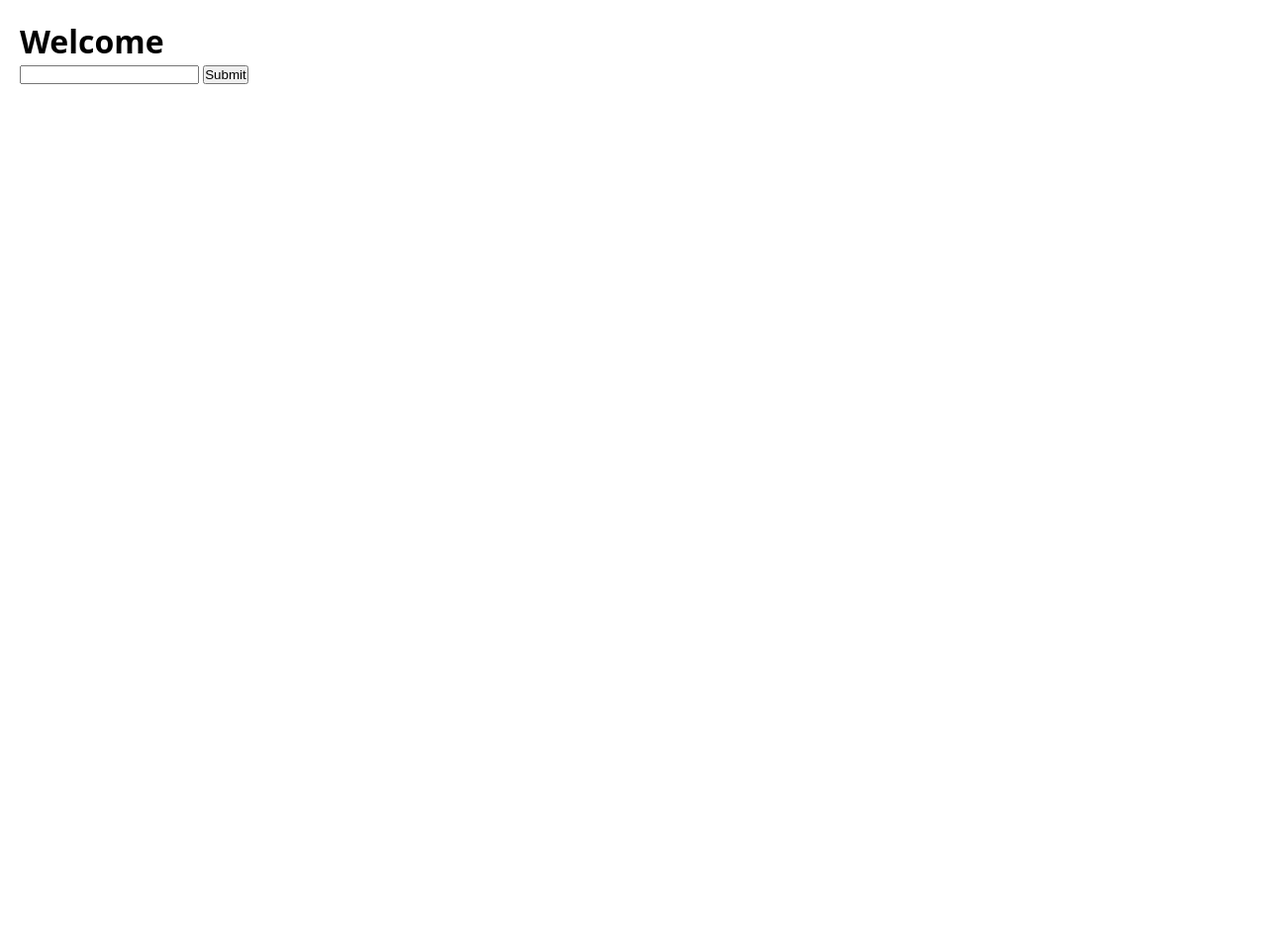
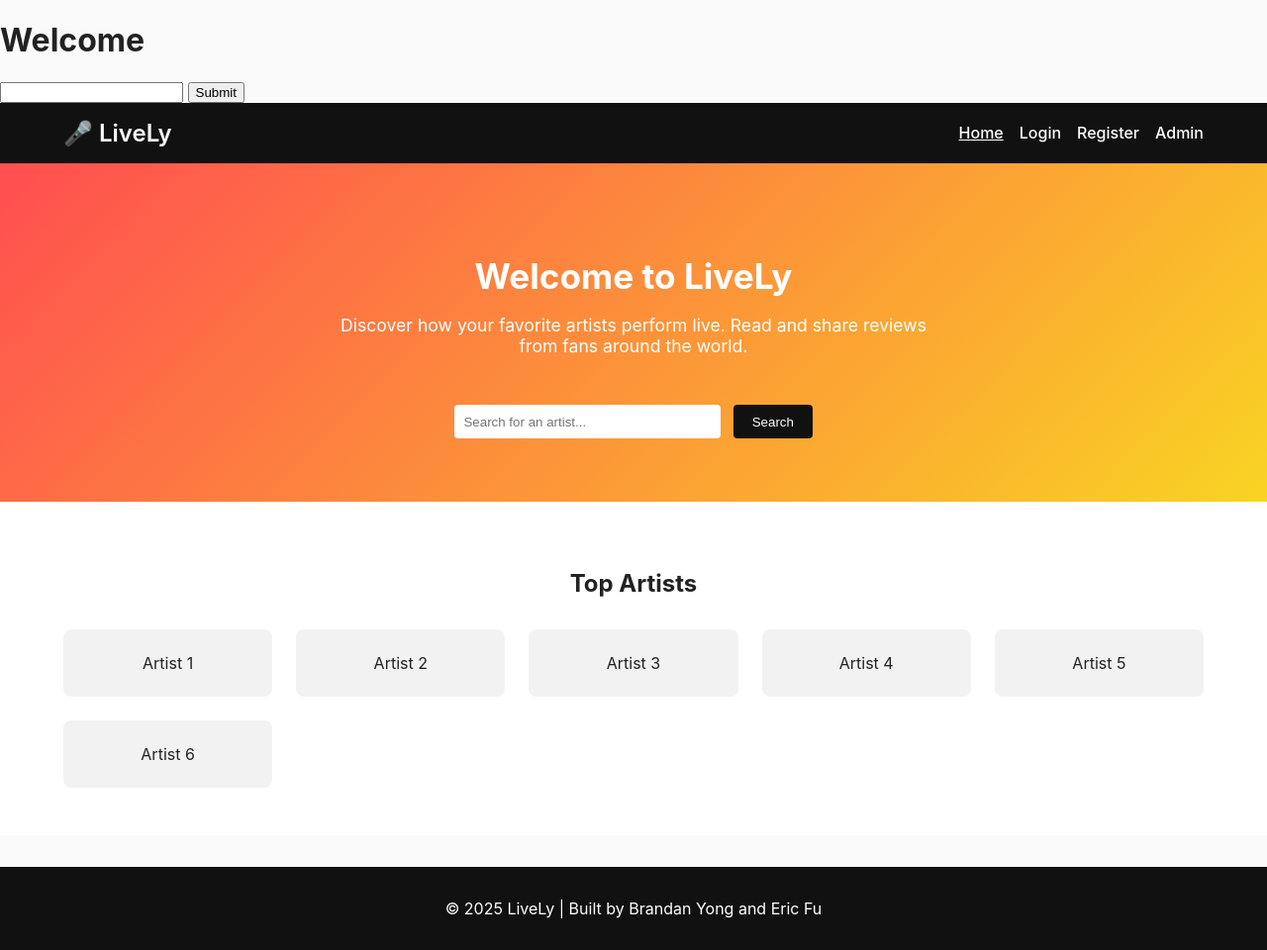
Before and after one commit to byong821/Artist-Live-Review-Page, a website with bundled scripts: page public/index.html in a window 1280 px wide. Shown: the whole page at 99% size. Before the commit the page ends 800 px from the top, so only its background shows below. Built offline with nearby package versions, Linux system fonts and the light colour scheme.

Commit message:
Add landing page (index.html) and homepage styles

```diff
--- a/package.json
+++ b/package.json
@@ -14,12 +14,12 @@
   "author": "",
   "license": "MIT",
   "dependencies": {
+    "dotenv": "^16.3.1",
     "express": "^4.18.2",
-    "mongodb": "^6.3.0",
-    "dotenv": "^16.3.1"
+    "mongodb": "^6.3.0"
   },
   "devDependencies": {
     "eslint": "^8.56.0",
-    "prettier": "^3.1.1"
+    "prettier": "^3.6.2"
   }
 }
--- a/public/index.html
+++ b/public/index.html
@@ -1,13 +1,70 @@
-<!DOCTYPE html>
+<!doctype html>
 <html lang="en">
   <head>
-  <meta charset="UTF-8">
-  <meta name="viewport" content="width=device-width, initial-scale=1.0">
-  <title>Project 2</title>
-  <link rel="stylesheet" href="/styles/main.css">
+    <meta charset="UTF-8" />
+    <meta name="viewport" content="width=device-width, initial-scale=1.0" />
+    <title>LiveLy - Live Performance Reviews</title>
+    <link rel="stylesheet" href="/public/styles/home.css" />
   </head>
   <body>
     <div id="app"></div>
     <script type="module" src="/js/main.js"></script>
+
+    <!-- ===== HEADER ===== -->
+    <header class="header">
+      <div class="container header-content">
+        <div class="logo">🎤 LiveLy</div>
+        <nav class="navbar">
+          <ul>
+            <li><a href="/" class="active">Home</a></li>
+            <li><a href="/login.html">Login</a></li>
+            <li><a href="/register.html">Register</a></li>
+            <li><a href="/admin.html">Admin</a></li>
+          </ul>
+        </nav>
+      </div>
+    </header>
+
+    <!-- ===== HERO / WELCOME ===== -->
+    <section class="hero">
+      <div class="container hero-content">
+        <div class="welcome">
+          <h1>Welcome to LiveLy</h1>
+          <p>
+            Discover how your favorite artists perform live. Read and share
+            reviews from fans around the world.
+          </p>
+        </div>
+        <div class="search">
+          <input
+            type="text"
+            id="artistSearch"
+            placeholder="Search for an artist..."
+          />
+          <button id="searchBtn">Search</button>
+        </div>
+      </div>
+    </section>
+
+    <!-- ===== TOP ARTISTS SECTION ===== -->
+    <section class="top-artists">
+      <div class="container">
+        <h2>Top Artists</h2>
+        <div class="artist-grid" id="artistList">
+          <!-- Artist cards will be loaded dynamically -->
+          <div class="artist-card">Artist 1</div>
+          <div class="artist-card">Artist 2</div>
+          <div class="artist-card">Artist 3</div>
+          <div class="artist-card">Artist 4</div>
+          <div class="artist-card">Artist 5</div>
+          <div class="artist-card">Artist 6</div>
+        </div>
+      </div>
+    </section>
+
+    <!-- ===== FOOTER ===== -->
+    <footer class="footer">
+      <p>© 2025 LiveLy | Built by Brandan Yong and Eric Fu</p>
+    </footer>
   </body>
 </html>
--- /dev/null
+++ b/public/styles/home.css
@@ -0,0 +1,139 @@
+/* ========== GENERAL ========== */
+body {
+  margin: 0;
+  font-family: 'Inter', sans-serif;
+  color: #222;
+  background-color: #fafafa;
+}
+
+.container {
+  width: 90%;
+  max-width: 1200px;
+  margin: 0 auto;
+}
+
+/* ========== HEADER ========== */
+.header {
+  background-color: #111;
+  color: white;
+  padding: 1rem 0;
+}
+
+.header-content {
+  display: flex;
+  justify-content: space-between;
+  align-items: center;
+}
+
+.logo {
+  font-size: 1.5rem;
+  font-weight: 600;
+}
+
+.navbar ul {
+  list-style: none;
+  display: flex;
+  gap: 1rem;
+  margin: 0;
+  padding: 0;
+}
+
+.navbar a {
+  color: white;
+  text-decoration: none;
+  font-weight: 500;
+}
+
+.navbar a:hover,
+.navbar .active {
+  text-decoration: underline;
+}
+
+/* ========== HERO SECTION ========== */
+.hero {
+  background: linear-gradient(135deg, #ff4e50, #f9d423);
+  color: white;
+  padding: 4rem 0;
+  text-align: center;
+}
+
+.hero-content {
+  display: flex;
+  flex-direction: column;
+  align-items: center;
+  gap: 2rem;
+}
+
+.welcome {
+  max-width: 600px;
+}
+
+.welcome h1 {
+  font-size: 2.2rem;
+  margin-bottom: 0.5rem;
+}
+
+.welcome p {
+  font-size: 1.1rem;
+}
+
+.search input {
+  padding: 0.6rem;
+  width: 250px;
+  border-radius: 4px;
+  border: none;
+  margin-right: 0.5rem;
+}
+
+.search button {
+  padding: 0.6rem 1.2rem;
+  border: none;
+  background-color: #111;
+  color: white;
+  border-radius: 4px;
+  cursor: pointer;
+}
+
+.search button:hover {
+  background-color: #333;
+}
+
+/* ========== TOP ARTISTS ========== */
+.top-artists {
+  background-color: white;
+  padding: 3rem 0;
+  text-align: center;
+}
+
+.top-artists h2 {
+  margin-bottom: 2rem;
+}
+
+.artist-grid {
+  display: grid;
+  grid-template-columns: repeat(auto-fit, minmax(180px, 1fr));
+  gap: 1.5rem;
+}
+
+.artist-card {
+  background-color: #f2f2f2;
+  border-radius: 8px;
+  padding: 1.5rem;
+  transition:
+    transform 0.2s ease,
+    box-shadow 0.2s ease;
+}
+
+.artist-card:hover {
+  transform: translateY(-4px);
+  box-shadow: 0 4px 8px rgba(0, 0, 0, 0.1);
+}
+
+/* ========== FOOTER ========== */
+.footer {
+  background-color: #111;
+  color: white;
+  text-align: center;
+  padding: 1rem 0;
+  margin-top: 2rem;
+}
```
Also changed, not shown: 1 other file. Lines whose indentation alone changed are shown as unchanged.
